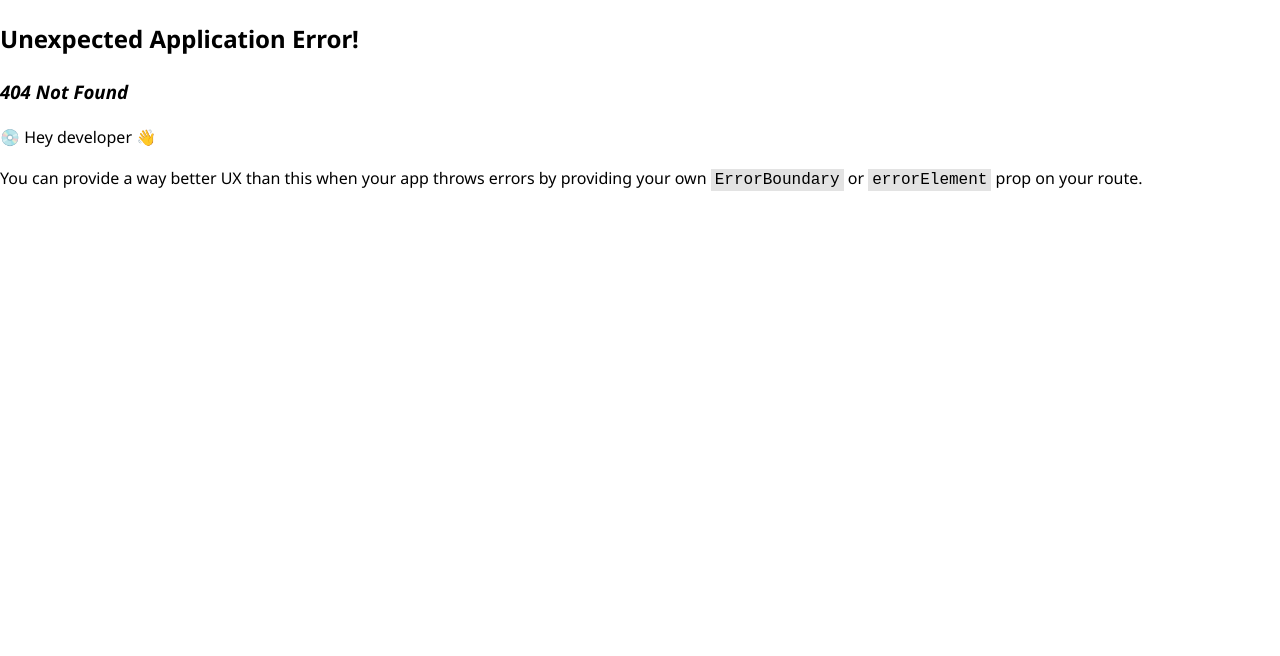
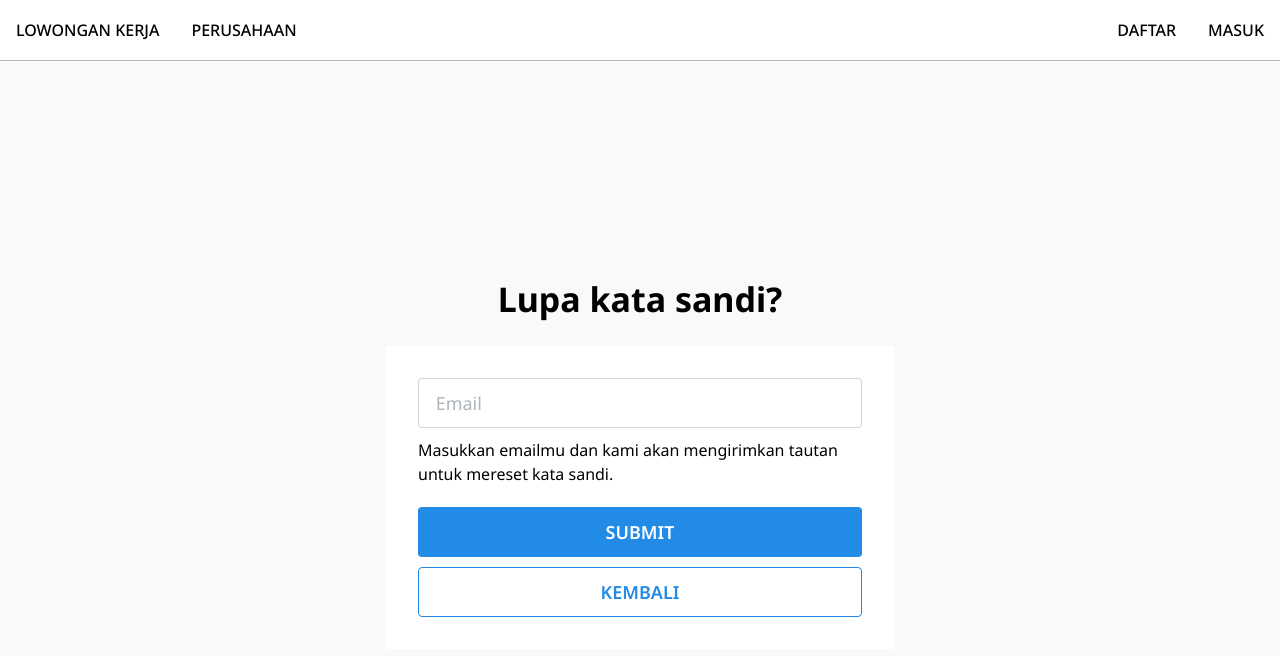
Before and after one commit to ItsMalma/linked-out-fe, a React (Vite) app: page /forgot-password in a window 1280 px wide. Before the commit this address had no page. Shown: the top 656 px of the page. Built offline with nearby package versions, Linux system fonts and the light colour scheme.

Commit message:
feat: add forgot password page

```diff
--- a/package.json
+++ b/package.json
@@ -29,10 +29,12 @@
     "@tiptap/starter-kit": "^2.4.0",
     "dayjs": "^1.11.11",
     "embla-carousel-react": "^8.1.3",
+    "mantine-form-valibot-resolver": "^1.0.0",
     "react": "^18.2.0",
     "react-dom": "^18.2.0",
     "react-router-dom": "^6.23.1",
-    "recharts": "2"
+    "recharts": "2",
+    "valibot": "^0.31.0-rc.7"
   },
   "devDependencies": {
     "@types/react": "^18.2.66",
--- /dev/null
+++ b/src/pages/ForgotPasswordPage.tsx
@@ -0,0 +1,62 @@
+import {
+  Box,
+  Button,
+  Container,
+  Flex,
+  Stack,
+  Text,
+  TextInput,
+} from "@mantine/core";
+import { Link } from "react-router-dom";
+import MainLayout from "../layouts/MainLayout";
+
+export default function ForgotPasswordPage() {
+  return (
+    <MainLayout bg="gray.0">
+      <Container size="xs" w="100%">
+        <Flex
+          direction="column"
+          align="center"
+          justify="center"
+          gap="lg"
+          mih="100vh"
+        >
+          <Text fz="h1" fw="bold">
+            Lupa kata sandi?
+          </Text>
+          <Box w="100%" bg="white" px="xl" py="xl">
+            <Flex direction="column" gap="lg" align="center" justify="center">
+              <Flex direction="column" gap="xs">
+                <TextInput
+                  w="100%"
+                  type="email"
+                  placeholder="Email"
+                  size="lg"
+                />
+                <Text>
+                  Masukkan emailmu dan kami akan mengirimkan tautan untuk
+                  mereset kata sandi.
+                </Text>
+              </Flex>
+              <Stack gap="xs" w="100%">
+                <Button tt="uppercase" size="lg" w="100%">
+                  Submit
+                </Button>
+                <Button
+                  variant="outline"
+                  tt="uppercase"
+                  size="lg"
+                  w="100%"
+                  component={Link}
+                  to="/login"
+                >
+                  Kembali
+                </Button>
+              </Stack>
+            </Flex>
+          </Box>
+        </Flex>
+      </Container>
+    </MainLayout>
+  );
+}
--- a/src/pages/RegisterPage.tsx
+++ b/src/pages/RegisterPage.tsx
@@ -10,14 +10,38 @@ import {
   Text,
   TextInput,
 } from "@mantine/core";
+import { useForm } from "@mantine/form";
 import { IconBrandWhatsapp } from "@tabler/icons-react";
+import { useCallback } from "react";
 import { Link } from "react-router-dom";
 import MainLayout from "../layouts/MainLayout";
 
+type RegisterPageValues = {
+  namaDepan: string;
+  namaBelakang: string;
+  email: string;
+  kataSandi: string;
+  alamat: string;
+  nomorWhatsapp: string;
+};
+
 export default function RegisterPage() {
+  const form = useForm<RegisterPageValues>({
+    mode: "uncontrolled",
+    initialValues: {
+      namaDepan: "",
+      namaBelakang: "",
+      email: "",
+      kataSandi: "",
+      alamat: "",
+      nomorWhatsapp: "",
+    },
+  });
+  const onSubmit = useCallback(function () {}, []);
+
   return (
     <MainLayout bg="gray.0">
-      <Container size="md" w="100%">
+      <Container size="sm" w="100%">
         <Flex
           direction="column"
           align="center"
@@ -28,9 +52,22 @@ export default function RegisterPage() {
           <Text fz="h2" fw="bold">
             Mari buat profil kamu.
           </Text>
-          <Box w="100%" bg="white" px="xl" py="xl">
-            <Flex direction="column" gap="lg" align="center" justify="center">
-              <SimpleGrid cols={2}>
+          <Box
+            w="100%"
+            bg="white"
+            px="xl"
+            py="xl"
+            component="form"
+            onSubmit={form.onSubmit(onSubmit)}
+          >
+            <Flex
+              w="100%"
+              direction="column"
+              gap="lg"
+              align="center"
+              justify="center"
+            >
+              <SimpleGrid w="100%" cols={2}>
                 <TextInput placeholder="Nama depan" size="lg" />
                 <TextInput placeholder="Nama belakang" size="lg" />
                 <TextInput type="email" placeholder="Email" size="lg" />
--- a/src/router.tsx
+++ b/src/router.tsx
@@ -1,5 +1,6 @@
 import { createBrowserRouter } from "react-router-dom";
 import CompaniesPage from "./pages/CompaniesPage";
+import ForgotPasswordPage from "./pages/ForgotPasswordPage";
 import HomePage from "./pages/HomePage";
 import JobsPage from "./pages/JobsPage";
 import LoginPage from "./pages/LoginPage";
@@ -11,4 +12,5 @@ export const router = createBrowserRouter([
   { path: "/companies", Component: CompaniesPage },
   { path: "/register", Component: RegisterPage },
   { path: "/login", Component: LoginPage },
+  { path: "/forgot-password", Component: ForgotPasswordPage },
 ]);
```
Also changed, not shown: 1 other file (tests, documents, lock files or other folders).
